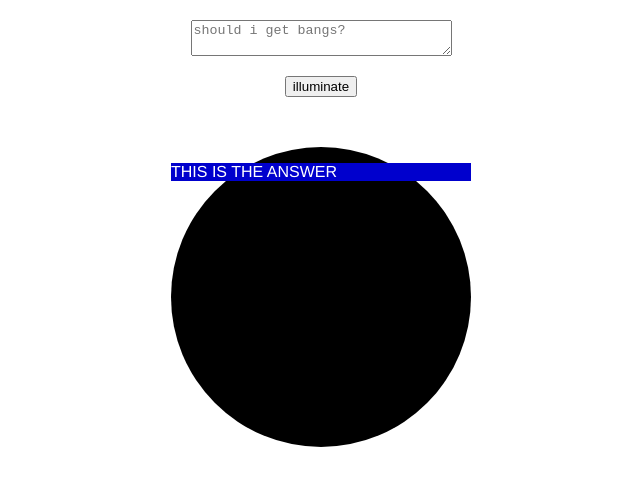
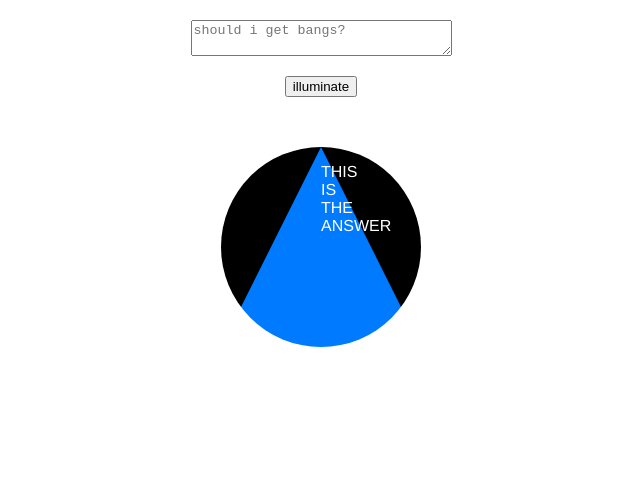
Before and after one commit to adriaivanitsky/lab-02-magic-8-ball, a website with bundled scripts: page index.html in a window 1280 px wide. Shown: the part 81-566 px from the top of the page, without its empty margins (319-959 px from the left). Built offline with nearby package versions, Linux system fonts and the light colour scheme; a web font is replaced by a local one.

Commit message:
learning how to make divs into triangles... not there yet but getting closer with the css

```diff
--- a/styles/style.css
+++ b/styles/style.css
@@ -12,12 +12,18 @@ main {
 #eightball {
     border-radius: 50%;
     background-color: black;
-    height: 300px;
-    width: 300px;
+
     display: block;
     align-items: center;
     justify-content: center;
     margin: 50px;
+
+    width: 0;
+height: 0;
+border-style: solid;
+border-width: 0 100px 200px 100px;
+border-color: transparent transparent #007bff transparent;
+
 }
 
 #example-question {
```
